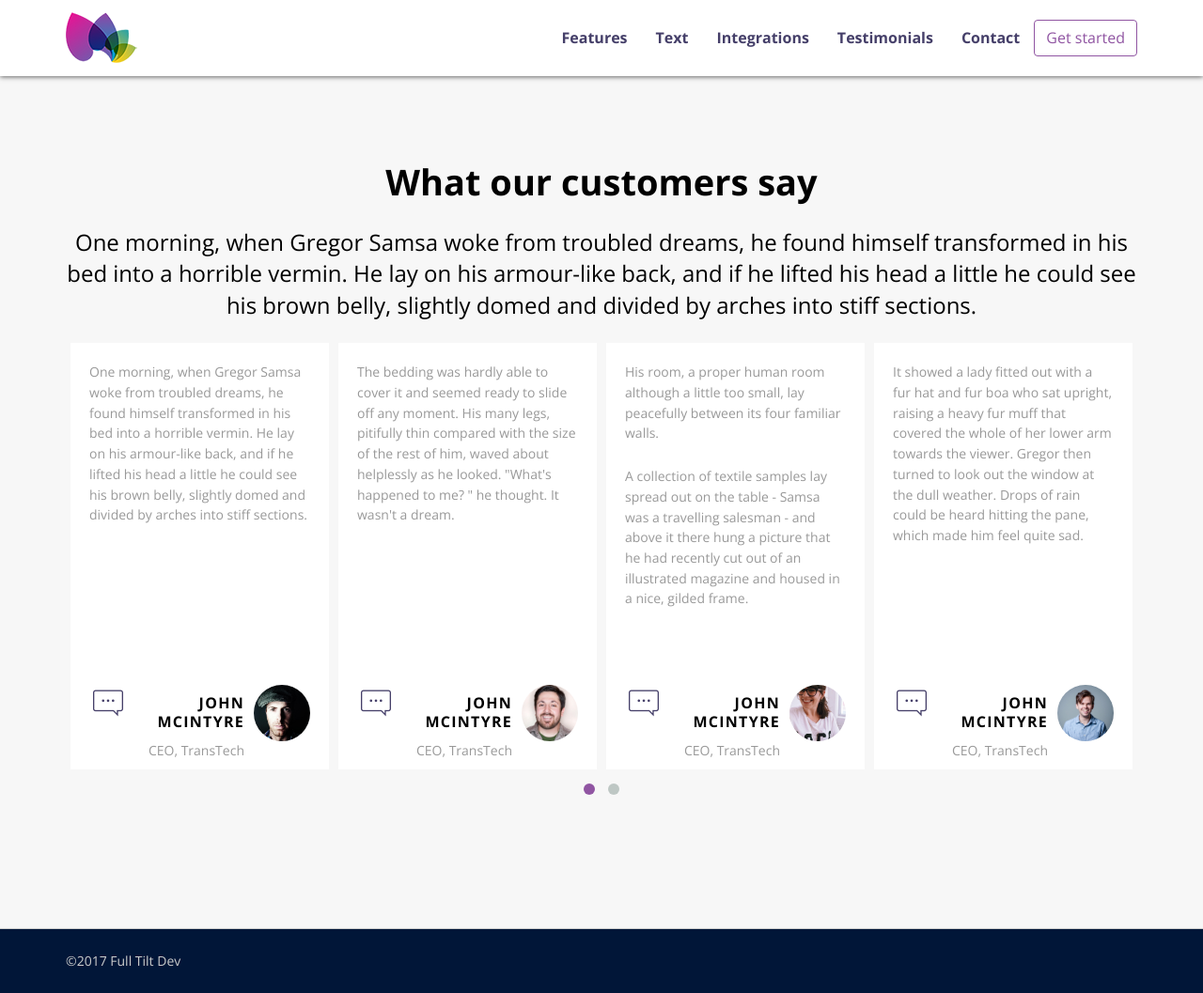
After one commit to jessenovotny/full-tilt-startup, a Rails app: page /testimonials in a window 1280 px wide. The commit adds this page. Shown: the whole page at 94% size. Run offline with Rails 7, Linux system fonts and the light colour scheme; style sheets or scripts are compiled from the project's sources; some libraries are stand-ins or nearby versions.

Commit message:
removed turbolinks. moved testimonials to their own page

```diff
--- a/app/assets/javascripts/application.js
+++ b/app/assets/javascripts/application.js
@@ -12,7 +12,6 @@
 //
 //= require jquery
 //= require jquery_ujs
-//= require turbolinks
 //= require bootstrap.min
 //= require jquery.cookie
 //= require ekko-lightbox
--- a/app/controllers/application_controller.rb
+++ b/app/controllers/application_controller.rb
@@ -1,7 +1,5 @@
 class ApplicationController < ActionController::Base
   protect_from_forgery with: :exception
 
-  def index
-  end
 
 end
--- /dev/null
+++ b/app/views/application/testimonials.html.erb
@@ -0,0 +1,96 @@
+<section id="testimonials" class="section testimonails background-gray-lightest">
+  <div class="container">
+    <h2 class="text-center">
+
+      What our customers say
+    </h2>
+    <p class="lead text-center">One morning, when Gregor Samsa woke from troubled dreams, he found himself transformed in his bed into a horrible vermin. He lay on his armour-like back, and if he lifted his head a little he could see his brown belly, slightly domed and divided by arches into stiff sections.  </p>
+    <div class="row">
+      <div class="col-md-12">
+        <ul class="owl-carousel testimonials same-height-row">
+          <li class="item">
+            <div class="testimonial same-height-always">
+              <div class="text">
+                <p>One morning, when Gregor Samsa woke from troubled dreams, he found himself transformed in his bed into a horrible vermin. He lay on his armour-like back, and if he lifted his head a little he could see his brown belly, slightly domed and divided by arches into stiff sections.</p>
+              </div>
+              <div class="bottom">
+                <div class="testimonial-icon"> <i class="pe-7s-comment"></i></div>
+                <div class="name-picture">
+                  <%= image_tag("person-1.jpg") %>
+                  <!-- <img src="img/person-1.jpg"> -->
+                  <h5>John McIntyre</h5>
+                  <p>CEO, TransTech</p>
+                </div>
+              </div>
+            </div>
+          </li>
+          <li class="item">
+            <div class="testimonial same-height-always">
+              <div class="text">
+                <p>The bedding was hardly able to cover it and seemed ready to slide off any moment. His many legs, pitifully thin compared with the size of the rest of him, waved about helplessly as he looked. "What's happened to me? " he thought. It wasn't a dream.</p>
+              </div>
+              <div class="bottom">
+                <div class="testimonial-icon"> <i class="pe-7s-comment"></i></div>
+                <div class="name-picture">
+                  <%= image_tag("person-2.jpg") %>
+                  <!-- <img src="img/person-2.jpg"> -->
+                  <h5>John McIntyre</h5>
+                  <p>CEO, TransTech</p>
+                </div>
+              </div>
+            </div>
+          </li>
+          <li class="item">
+            <div class="testimonial same-height-always">
+              <div class="text">
+                <p>His room, a proper human room although a little too small, lay peacefully between its four familiar walls.</p>
+                <p>A collection of textile samples lay spread out on the table - Samsa was a travelling salesman - and above it there hung a picture that he had recently cut out of an illustrated magazine and housed in a nice, gilded frame.</p>
+              </div>
+              <div class="bottom">
+                <div class="testimonial-icon"> <i class="pe-7s-comment"></i></div>
+                <div class="name-picture">
+                  <%= image_tag("person-3.png") %>
+                  <!-- <img src="img/person-3.png"> -->
+                  <h5>John McIntyre</h5>
+                  <p>CEO, TransTech</p>
+                </div>
+              </div>
+            </div>
+          </li>
+          <li class="item">
+            <div class="testimonial same-height-always">
+              <div class="text">
+                <p>It showed a lady fitted out with a fur hat and fur boa who sat upright, raising a heavy fur muff that covered the whole of her lower arm towards the viewer. Gregor then turned to look out the window at the dull weather. Drops of rain could be heard hitting the pane, which made him feel quite sad.</p>
+              </div>
+              <div class="bottom">
+                <div class="testimonial-icon"> <i class="pe-7s-comment"></i></div>
+                <div class="name-picture">
+                  <%= image_tag("person-4.jpg") %>
+                  <!-- <img src="img/person-4.jpg"> -->
+                  <h5>John McIntyre</h5>
+                  <p>CEO, TransTech</p>
+                </div>
+              </div>
+            </div>
+          </li>
+          <li class="item">
+            <div class="testimonial same-height-always">
+              <div class="text">
+                <p>It showed a lady fitted out with a fur hat and fur boa who sat upright, raising a heavy fur muff that covered the whole of her lower arm towards the viewer. Gregor then turned to look out the window at the dull weather. Drops of rain could be heard hitting the pane, which made him feel quite sad. Gregor then turned to look out the window at the dull weather. Drops of rain could be heard hitting the pane, which made him feel quite sad.</p>
+              </div>
+              <div class="bottom">
+                <div class="testimonial-icon"> <i class="pe-7s-comment"></i></div>
+                <div class="name-picture">
+                  <%= image_tag("person-4.jpg") %>
+                  <!-- <img src="img/person-4.jpg"> -->
+                  <h5>John McIntyre</h5>
+                  <p>CEO, TransTech</p>
+                </div>
+              </div>
+            </div>
+          </li>
+        </ul>
+      </div>
+    </div>
+  </div>
+</section>
--- /dev/null
+++ b/app/views/layouts/_footer.html.erb
@@ -0,0 +1,15 @@
+<footer class="footer">
+  <div class="footer__copyright">
+    <div class="container">
+      <div class="row">
+        <div class="col-md-6">
+          <p>&copy;2017 Full Tilt Dev</p>
+        </div>
+        <div class="col-md-6">
+          <p class="credit pull-right"><a href="https://bootstrapious.com/free-templates" class="external"></a></p>
+         <!-- Not removing these links is part of the license conditions of the template. Thanks for understanding :) If you want to use the template without the attribution links, you can do so after supporting further themes development at https://bootstrapious.com/donate  -->
+        </div>
+      </div>
+    </div>
+  </div>
+</footer>
--- a/app/views/layouts/_nav.html.erb
+++ b/app/views/layouts/_nav.html.erb
@@ -16,10 +16,10 @@
         </div>
         <div id="navigation" class="collapse navbar-collapse navbar-right">
           <ul class="nav navbar-nav">
-            <li><a href="#features" class="scroll-to">Features</a></li>
-            <li><a href="#text" class="scroll-to">Text </a></li>
-            <li><a href="#integrations" class="scroll-to">Integrations</a></li>
-            <li><a href="#testimonials" class="scroll-to">Testimonials</a></li>
+            <li><a href="/#features" class="scroll-to">Features</a></li>
+            <li><a href="/#text" class="scroll-to">Text </a></li>
+            <li><a href="/#integrations" class="scroll-to">Integrations</a></li>
+            <li><a href="/testimonials">Testimonials</a></li>
             <li><a href="/contact">Contact</a></li>
           </ul><a href="#" data-toggle="modal" data-target="#get-started" class="btn navbar-btn btn-ghost">Get started</a>
         </div>
--- a/app/views/layouts/application.html.erb
+++ b/app/views/layouts/application.html.erb
@@ -1,16 +1,18 @@
 <!DOCTYPE html>
 <html>
   <head>
-    <title>FullTiltStartup</title>
+    <title>Full Tilt Dev</title>
     <%= csrf_meta_tags %>
+    <meta name="viewport" content="width=device-width, initial-scale=1, maximum-scale=1, user-scalable=no">
     <link rel="stylesheet" href="https://fonts.googleapis.com/css?family=Open+Sans:400,300,700,800,400italic">
-    <%= stylesheet_link_tag    'application', media: 'all', 'data-turbolinks-track': 'reload' %>
-    <%= javascript_include_tag 'application', 'data-turbolinks-track': 'reload' %>
+    <%= stylesheet_link_tag    'application', media: 'all' %>
+    <%= javascript_include_tag 'application' %>
 
   </head>
 
   <body>
     <%= render partial: "layouts/nav" %>
     <%= yield %>
+    <%= render partial: "layouts/footer" %>
   </body>
 </html>
--- a/config/routes.rb
+++ b/config/routes.rb
@@ -1,4 +1,5 @@
 Rails.application.routes.draw do
   root to: 'application#index'
   get '/contact', to: 'application#contact'
+  get '/testimonials', to: 'application#testimonials'
 end
```
Also changed, not shown: app/views/application/_contact.html.erb (deleted, +0 -57 lines), app/views/application/index.html.erb (+4 -18 lines), Gemfile.
